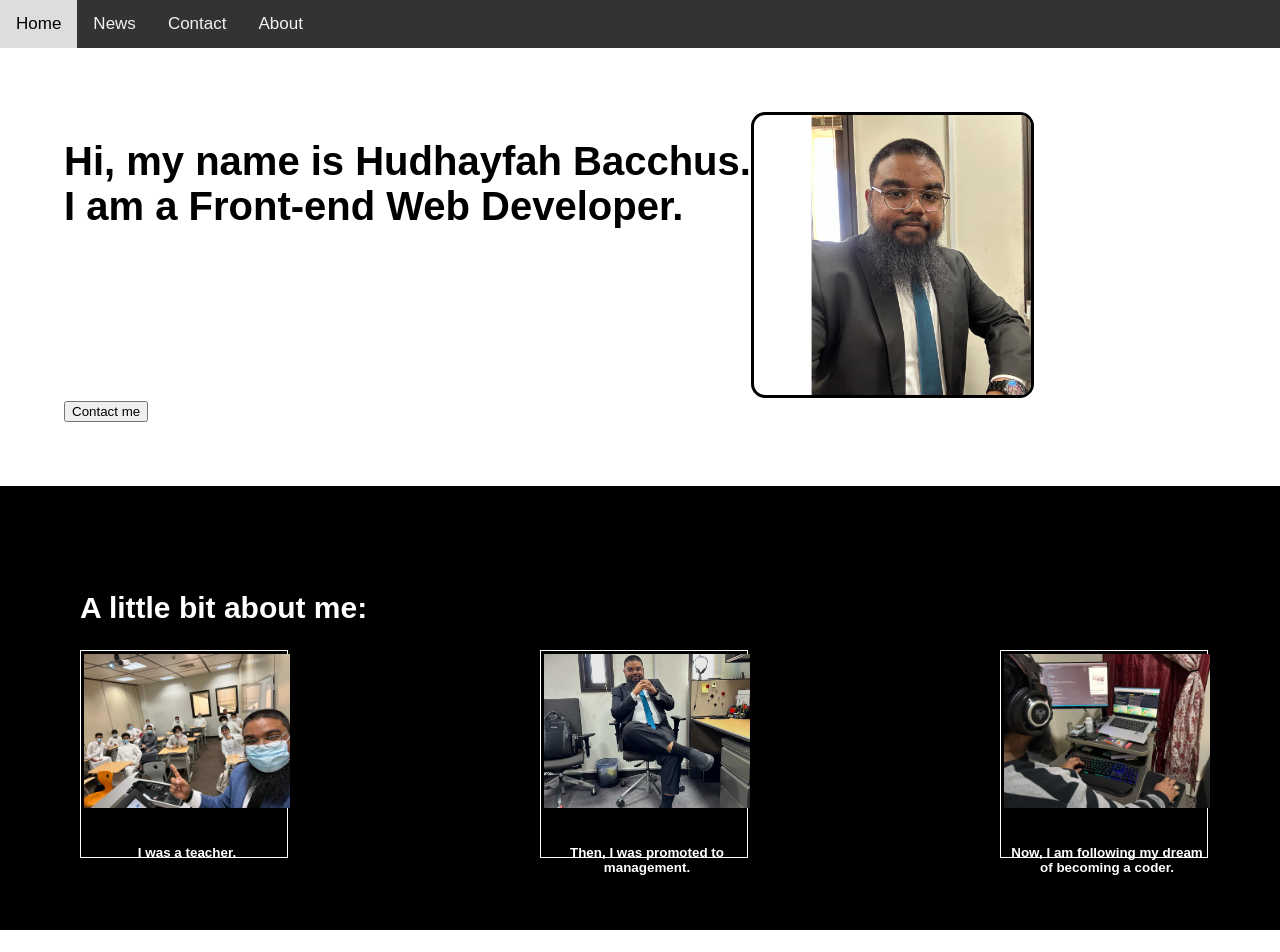
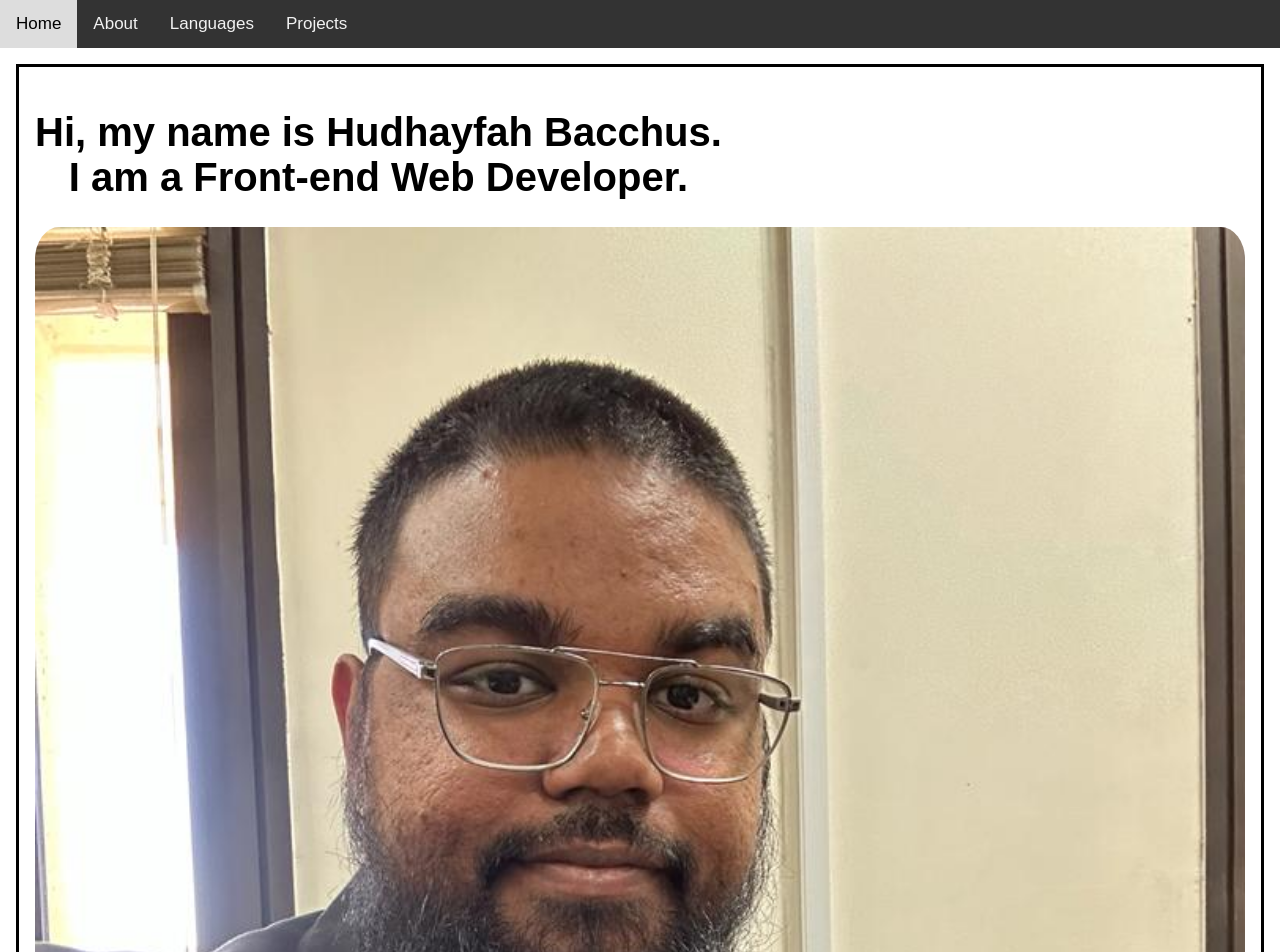
Before and after one commit to Hudster0/My-Portfolio, a plain HTML site: page index.html in a window 1280 px wide. Shown: the top 952 px of the page. Drawn offline with Linux system fonts and the light colour scheme.

Commit message:
This is the 3rd commit

```diff
--- a/index.html
+++ b/index.html
@@ -15,10 +15,10 @@
     />
 
     <div class="topnav" id="myTopnav">
-      <a href="#home">Home</a>
-      <a href="#news">News</a>
-      <a href="#contact">Contact</a>
-      <a href="#about">About</a>
+      <a href="#homePart">Home</a>
+      <a href="#aboutPart">About</a>
+      <a href="#languagePart">Languages</a>
+      <a href="#projectsPart">Projects</a>
       <a href="javascript:void(0);" class="icon" onclick="myFunction()">
         <i class="fa fa-bars"></i>
       </a>
--- a/style.css
+++ b/style.css
@@ -2,7 +2,7 @@ body {
   margin: 0;
   padding: 0;
   font-size: 20px;
-  min-height: 200vh;
+
   font-family: "Cabin", Sans-serif;
 }
 
@@ -67,25 +67,35 @@ body {
     text-align: left;
   }
 }
+
+
+/*------------------HOME SECTION------------------------------------*/
 .home {
   display: block;
-  padding: 4rem;
+  padding: 1rem;
   background-color: rgb(255, 255, 255);
   color: rgb(0, 0, 0);
 }
 
 .intro {
+
+  overflow: hidden;
   display: flex;
+  flex-wrap: wrap;
+  flex-basis:auto;
   animation: fadeIn 5s;
+  padding: 1rem;
+  border: solid;
+  text-align: center;
 }
 
 .posingImage {
-  height: 280px;
-  width: 220px;
-  padding-left: 5%;
-  border-radius: 5%;
-  border: solid;
+  height: auto;
+  width: 100%;
+  border-radius: 2%;
 }
+
+
 @keyframes fadeIn {
   0% {
     opacity: 0;
@@ -98,13 +108,25 @@ body {
 /*------------------------About Section-----------------------------------*/
 .about {
   padding: 5rem;
-  background-color: rgb(0, 0, 0);
+  background-color: #333;
   color: rgb(255, 255, 255);
 }
 
 .threeImages {
   display: flex; /* Arrange items horizontally */
-  justify-content: space-between; /* Distribute items evenly with spaces */
+  flex-wrap: wrap;/* Distribute items evenly with spaces */
+}
+
+@media (min-width: 768px) { /* Adjust breakpoint as needed */
+    .threeImages .container {
+        width: 33.33%; /* Each image takes up 1/3 of the width */
+    }
+}
+
+@media (max-width: 767px) { /* Adjust breakpoint as needed */
+    .threeImages .container {
+        width: 100%; /* Each image takes up the full width */
+    }
 }
 
 .threeImages img {
@@ -112,25 +134,21 @@ body {
   height: auto; /* Maintain aspect ratio */
 }
 
-.innercontainer {
-  border: 1px solid rgb(255, 255, 255); /* Add a solid border around each item */
-  padding: 3px; /* Add some padding inside the border */
-  flex-basis: 30%; /* Set the width of each item to 30% */
-  text-align: center; /* Center the image and description */
-}
-
 /*-------------FLIP ANIMATION------------------*/
 .container {
   position: relative;
-  width: 200px;
-  height: 200px;
+  width:100%;
+  height: 25rem;
   z-index: 1;
   perspective: 1000;
+  border: 1px solid white;
+  text-align: center;
+  margin: 0.5rem;
 }
 
 .innercontainer {
   width: 100%;
-  height: 100%;
+  height: auto;
   transform-style: preserve-3d;
   transition: all 1s linear;
 }
@@ -147,7 +165,7 @@ body {
   display: block;
   transform: rotateY(180deg);
   box-sizing: border-box;
-  padding: 10px;
+  padding: 1px;
   color: white;
   text-align: center;
 }
```
